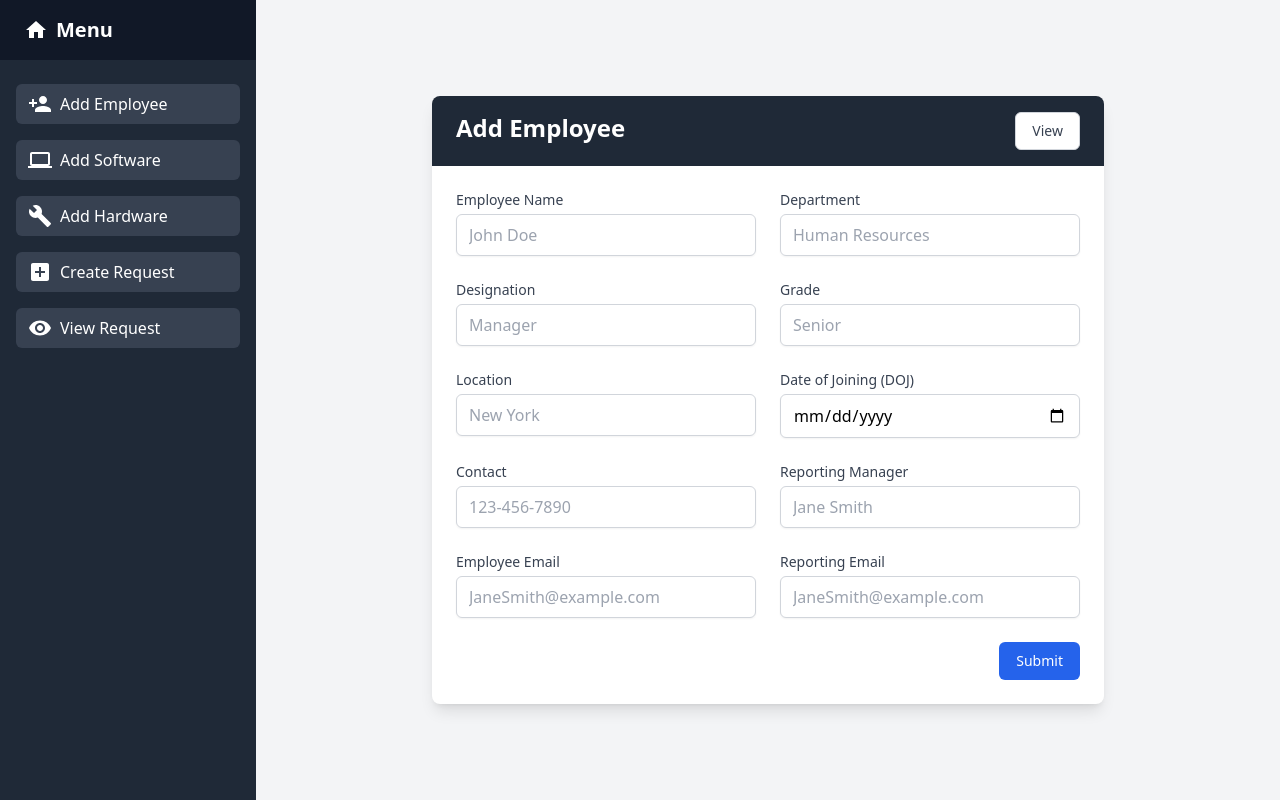
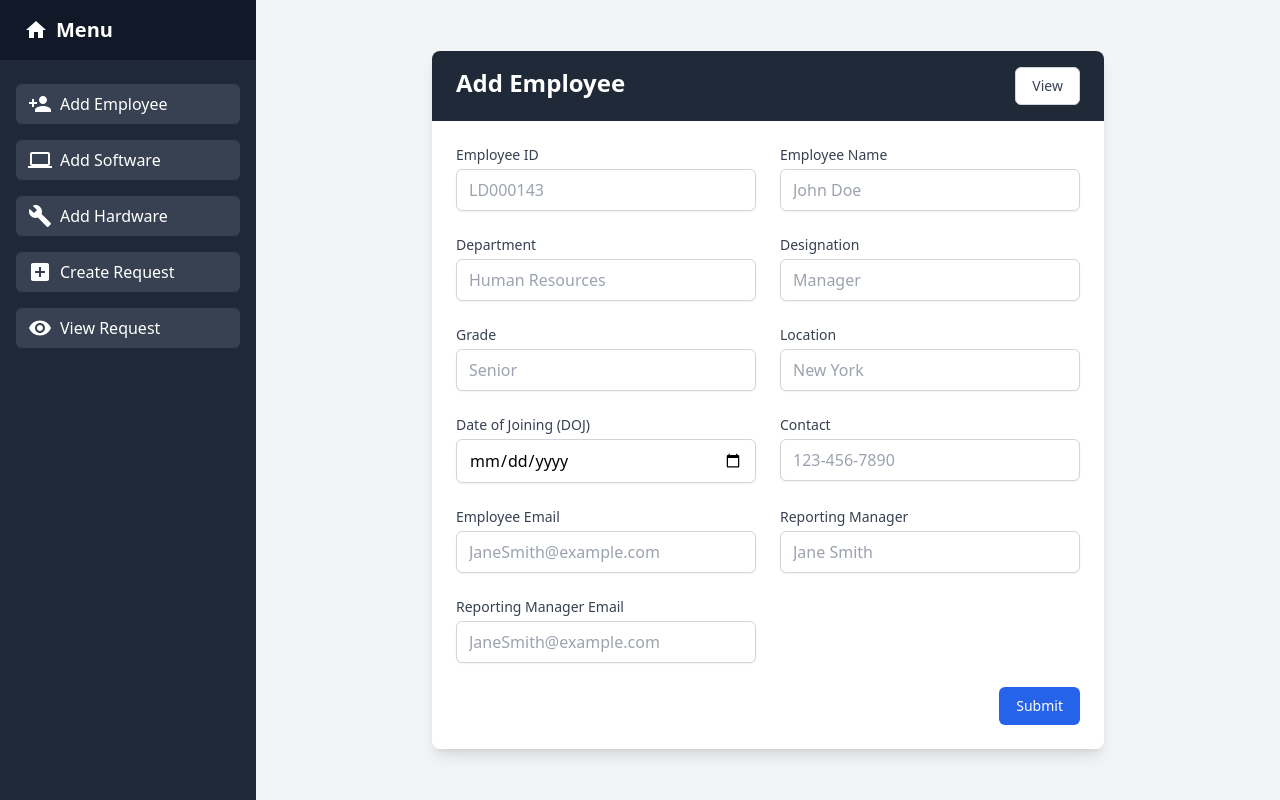
Before and after one commit to SubhajeetSahu/asset_management, a React (Vite) app: page / in a window 1280 px wide. Built offline with nearby package versions, Linux system fonts and the light colour scheme.

Commit message:
chore: Update Employee component input type for employee ID and email fields

```diff
--- a/src/components/Admin/Employee/Employee.jsx
+++ b/src/components/Admin/Employee/Employee.jsx
@@ -31,6 +31,19 @@ const Employee = () => {
               </div>
               <form className="p-6 space-y-6">
                 <div className="grid grid-cols-1 md:grid-cols-2 gap-6">
+                <div>
+                    <label htmlFor="employeeId" className="block text-sm font-medium text-gray-700 mb-1">
+                      Employee ID
+                    </label>
+                    <input
+                      id="employeeId"
+                      name="employeeId"
+                      type="text"
+                      required
+                      className="w-full px-3 py-2 border border-gray-300 rounded-md shadow-sm focus:outline-none focus:ring-1 focus:ring-blue-500 focus:border-blue-500"
+                      placeholder="LD000143"
+                    />
+                  </div>
                   <div>
                     <label htmlFor="employeeName" className="block text-sm font-medium text-gray-700 mb-1">
                       Employee Name
@@ -122,19 +135,6 @@ const Employee = () => {
                     />
                   </div>
                   <div>
-                    <label htmlFor="reportingManager" className="block text-sm font-medium text-gray-700 mb-1">
-                      Reporting Manager
-                    </label>
-                    <input
-                      id="reportingManager"
-                      name="reportingManager"
-                      type="text"
-                      required
-                      className="w-full px-3 py-2 border border-gray-300 rounded-md shadow-sm focus:outline-none focus:ring-1 focus:ring-blue-500 focus:border-blue-500"
-                      placeholder="Jane Smith"
-                    />
-                  </div>
-                  <div>
                     <label htmlFor="employeeEmail" className="block text-sm font-medium text-gray-700 mb-1">
                       Employee Email
                     </label>
@@ -148,8 +148,22 @@ const Employee = () => {
                     />
                   </div>
                   <div>
+                    <label htmlFor="reportingManager" className="block text-sm font-medium text-gray-700 mb-1">
+                      Reporting Manager
+                    </label>
+                    <input
+                      id="reportingManager"
+                      name="reportingManager"
+                      type="text"
+                      required
+                      className="w-full px-3 py-2 border border-gray-300 rounded-md shadow-sm focus:outline-none focus:ring-1 focus:ring-blue-500 focus:border-blue-500"
+                      placeholder="Jane Smith"
+                    />
+                  </div>
+
+                  <div>
                     <label htmlFor="reportingEmail" className="block text-sm font-medium text-gray-700 mb-1">
-                      Reporting Email
+                      Reporting Manager Email
                     </label>
                     <input
                       id="reportingEmail"
@@ -182,7 +196,7 @@ const Employee = () => {
           <div className="flex-1 bg-gray-100 flex flex-col items-center justify-center p-4">
             <div className="max-w-2xl w-full bg-white shadow-lg rounded-lg overflow-hidden">
 
-              <div className="bg-gray-800 text-white py-4 px-6 flex justify-between">
+              <div className="bg-gray-800 text-white py-4 px-6 flex justify-between gap-5">
                 <h2 className="text-2xl font-semibold">Employee Information</h2>
                 <button
                   onClick={toggleView}
@@ -192,87 +206,17 @@ const Employee = () => {
                 </button>
               </div>
 
+              <div className="p-6">
+                <div className="overflow-x-auto">
+                  <table className="min-w-full bg-white">
+
+                  </table>
+                </div>
+              </div>
 
 
 
-              <table className="min-w-full divide-y divide-gray-200">
-                <thead className="bg-gray-50">
-                  <tr className="flex">
-                    <th
-                      scope="col"
-                      className="flex-1 px-6 py-3 text-left text-xs font-medium text-gray-500 uppercase tracking-wider"
-                    >
-                      Name
-                    </th>
-                    <th
-                      scope="col"
-                      className="flex-1 px-6 py-3 text-left text-xs font-medium text-gray-500 uppercase tracking-wider"
-                    >
-                      Designation
-                    </th>
-                    <th
-                      scope="col"
-                      className="flex-1 px-6 py-3 text-left text-xs font-medium text-gray-500 uppercase tracking-wider"
-                    >
-                      Grade
-                    </th>
-                    <th
-                      scope="col"
-                      className="flex-1 px-6 py-3 text-left text-xs font-medium text-gray-500 uppercase tracking-wider"
-                    >
-                      Location
-                    </th>
-                    <th
-                      scope="col"
-                      className="flex-1 px-6 py-3 text-left text-xs font-medium text-gray-500 uppercase tracking-wider"
-                    >
-                      DOJ
-                    </th>
-                    <th
-                      scope="col"
-                      className="flex-1 px-6 py-3 text-left text-xs font-medium text-gray-500 uppercase tracking-wider whitespace-nowrap"
-                    >
-                      Reporting Manager
-                    </th>
-                  </tr>
-                </thead>
-                {/* <tbody className="bg-white divide-y divide-gray-200">
-    {employees.map((employee) => (
-      <tr key={employee.id} className="flex">
-        <td
-          className="flex-1 px-6 py-4 whitespace-nowrap text-sm font-medium text-gray-900"
-        >
-          {employee.name}
-        </td>
-        <td
-          className="flex-1 px-6 py-4 whitespace-nowrap text-sm font-medium text-gray-900"
-        >
-          {employee.designation}
-        </td>
-        <td
-          className="flex-1 px-6 py-4 whitespace-nowrap text-sm font-medium text-gray-900"
-        >
-          {employee.grade}
-        </td>
-        <td
-          className="flex-1 px-6 py-4 whitespace-nowrap text-sm font-medium text-gray-900"
-        >
-          {employee.location}
-        </td>
-        <td
-          className="flex-1 px-6 py-4 whitespace-nowrap text-sm font-medium text-gray-900"
-        >
-          {employee.doj}
-        </td>
-        <td
-          className="flex-1 px-6 py-4 whitespace-nowrap text-sm font-medium text-gray-900"
-        >
-          {employee.reportingManager}
-        </td>
-      </tr>
-    ))}
-  </tbody> */}
-              </table>
+
 
 
             </div>
```
